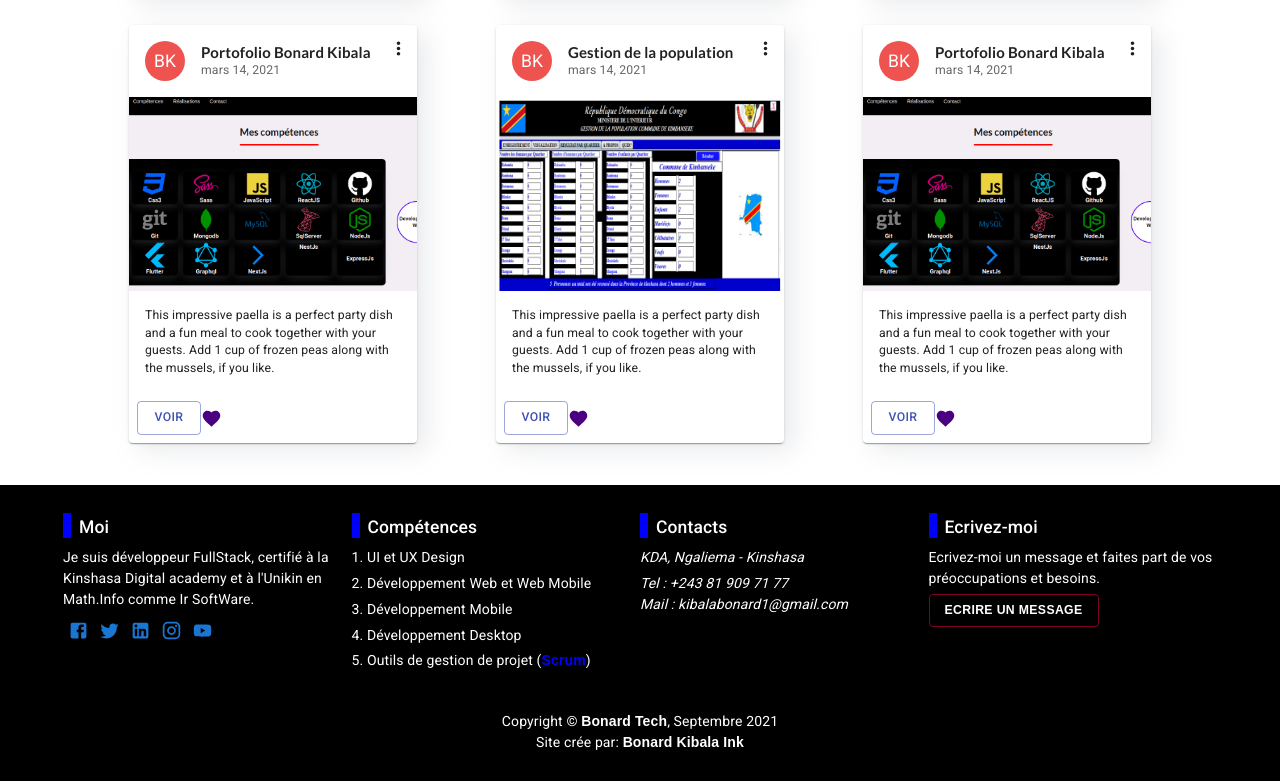
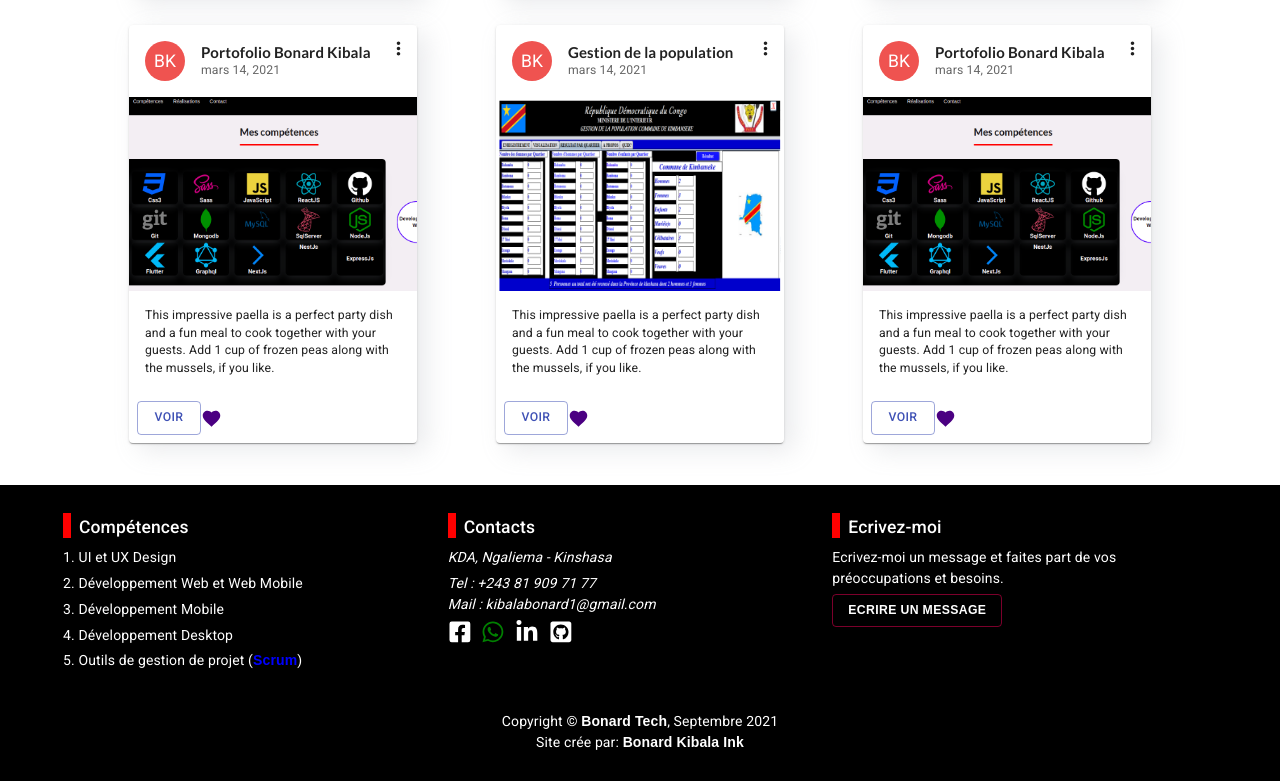
Before and after one commit to BonardKibala/portfolio-news, a React (Create React App) app: page / in a window 1280 px wide. Shown: the part 2919-3700 px from the top of the page. Built offline with nearby package versions, Linux system fonts and the light colour scheme.

Commit message:
ref: refractor footer

```diff
--- a/src/components/footer/footer.jsx
+++ b/src/components/footer/footer.jsx
@@ -1,14 +1,10 @@
 import Grid from "@material-ui/core/Grid";
 import Typography from "@material-ui/core/Typography";
 import { makeStyles } from "@material-ui/core/styles";
-import { Copyright, Footers } from "./footerElements.jsx";
-import FacebookIcon from "@material-ui/icons/Facebook";
-import TwitterIcon from "@material-ui/icons/Twitter";
-import LinkedInIcon from "@material-ui/icons/LinkedIn";
-import InstagramIcon from "@material-ui/icons/Instagram";
-import YouTubeIcon from "@material-ui/icons/YouTube";
+import { Copyright, Footers, Social } from "./footerElements.jsx";
 import FormDialog from "./formDialog";
 import Link from "@mui/material/Link";
+import {FaFacebookSquare,FaWhatsapp,FaLinkedinIn,FaGithubSquare} from 'react-icons/fa';
 
 const Footer = () => {
   const useStyles = makeStyles({
@@ -25,14 +21,14 @@ const Footer = () => {
     },
     link: {
       "&:hover": {
-        color: "white",
+        color: "red !important",
         cursor: "pointer",
       },
     },
     blue: {
       display: "flex",
       flexDirection: "column",
-      backgroundColor: "blue",
+      backgroundColor: "red",
       width: 8,
       height: 25,
     },
@@ -47,7 +43,7 @@ const Footer = () => {
   return (
     <Footers id="contact">
       <Grid container>
-        <Grid item xs={12} sm={3}>
+        {/* <Grid item xs={12} sm={3}>
           <div className={classes.root}>
             <div className={classes.blueTitle}>
               <div className={classes.blue}></div>
@@ -82,8 +78,8 @@ const Footer = () => {
               </Link>
             </div>
           </div>
-        </Grid>
-        <Grid item xs={12} sm={3}>
+        </Grid> */}
+        <Grid item xs={12} sm={4}>
           <div className={classes.root}>
             <div className={classes.blueTitle}>
               <div className={classes.blue}></div>
@@ -97,24 +93,24 @@ const Footer = () => {
               </Typography>
             </div>
 
-            <Typography component="p" gutterBottom className={classes.link}>
+            <Typography component="p" gutterBottom>
               1. UI et UX Design
             </Typography>
-            <Typography component="p" gutterBottom className={classes.link}>
+            <Typography component="p" gutterBottom>
               2. Développement Web et Web Mobile
             </Typography>
-            <Typography component="p" gutterBottom className={classes.link}>
+            <Typography component="p" gutterBottom>
               3. Développement Mobile
             </Typography>
-            <Typography component="p" gutterBottom className={classes.link}>
+            <Typography component="p" gutterBottom>
               4. Développement Desktop
             </Typography>
-            <Typography component="p" gutterBottom className={classes.link}>
+            <Typography component="p" gutterBottom>
               5. Outils de gestion de projet (<strong style={{color:"blue"}}>Scrum</strong>)
             </Typography>
           </div>
         </Grid>
-        <Grid item xs={12} sm={3}>
+        <Grid item xs={12} sm={4}>
           <div className={classes.root}>
             <div className={classes.blueTitle}>
               <div className={classes.blue}></div>
@@ -132,12 +128,18 @@ const Footer = () => {
               KDA, Ngaliema - Kinshasa
             </Typography>
             <Typography component="address" gutterBottom>
-            <Link href="tel:+243 81 909 71 77" style={{color:"white"}} underline="none">Tel : +243 81 909 71 77</Link>   <br></br>
+            <Link href="tel:+243819097177" style={{color:"white"}} underline="none">Tel : +243 81 909 71 77</Link>   <br></br>
             <Link href="mail:kibalabonard1@gmail.com" style={{color:"white"}} underline="none">Mail : kibalabonard1@gmail.com</Link>
             </Typography>
+            <Social>
+              <Link href='https://web.facebook.com/bonard.kibala' style={{marginRight:'10px'}}><FaFacebookSquare style={{color:'white', fontSize:'1.7rem',}}/></Link>
+              <Link href='tel:+243819097177' style={{marginRight:'10px'}}><FaWhatsapp style={{color:'green', fontSize:'1.7rem',}}/></Link>
+              <Link href='https://www.linkedin.com/in/bonard-kibala-422a761ba/' style={{marginRight:'10px'}}><FaLinkedinIn style={{color:'white', fontSize:'1.7rem',}}/></Link>
+              <Link href='https://github.com/BonardKibala' style={{marginRight:'10px'}}><FaGithubSquare style={{color:'white', fontSize:'1.7rem'}}/></Link>
+            </Social>
           </div>
         </Grid>
-        <Grid item xs={12} sm={3}>
+        <Grid item xs={12} sm={4}>
           <div className={classes.root}>
             <div className={classes.blueTitle}>
               <div className={classes.blue}></div>
--- a/src/components/footer/footerElements.jsx
+++ b/src/components/footer/footerElements.jsx
@@ -1,4 +1,5 @@
 import styled from 'styled-components';
+import Link from "@mui/material/Link";
 
 export const Footers = styled.div`
 background-color: black !important;
@@ -12,6 +13,14 @@ text-align: center !important;
 
 export const Input = styled.input`
 &::placeholder {
-    color : green
+    color : green;
 }
-`
+`;
+
+export const Social = styled.div`
+
+}
+`;
+export const SocialLink = styled(Link)`
+
+`;
```
